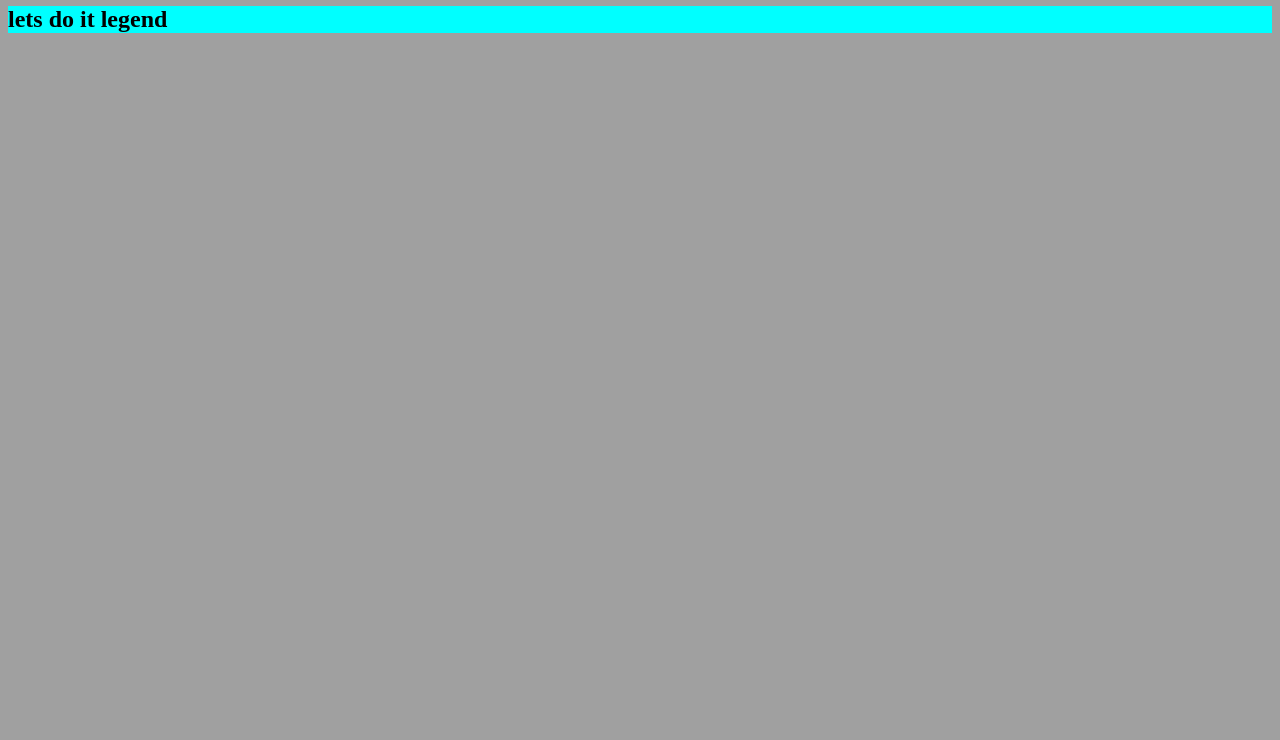
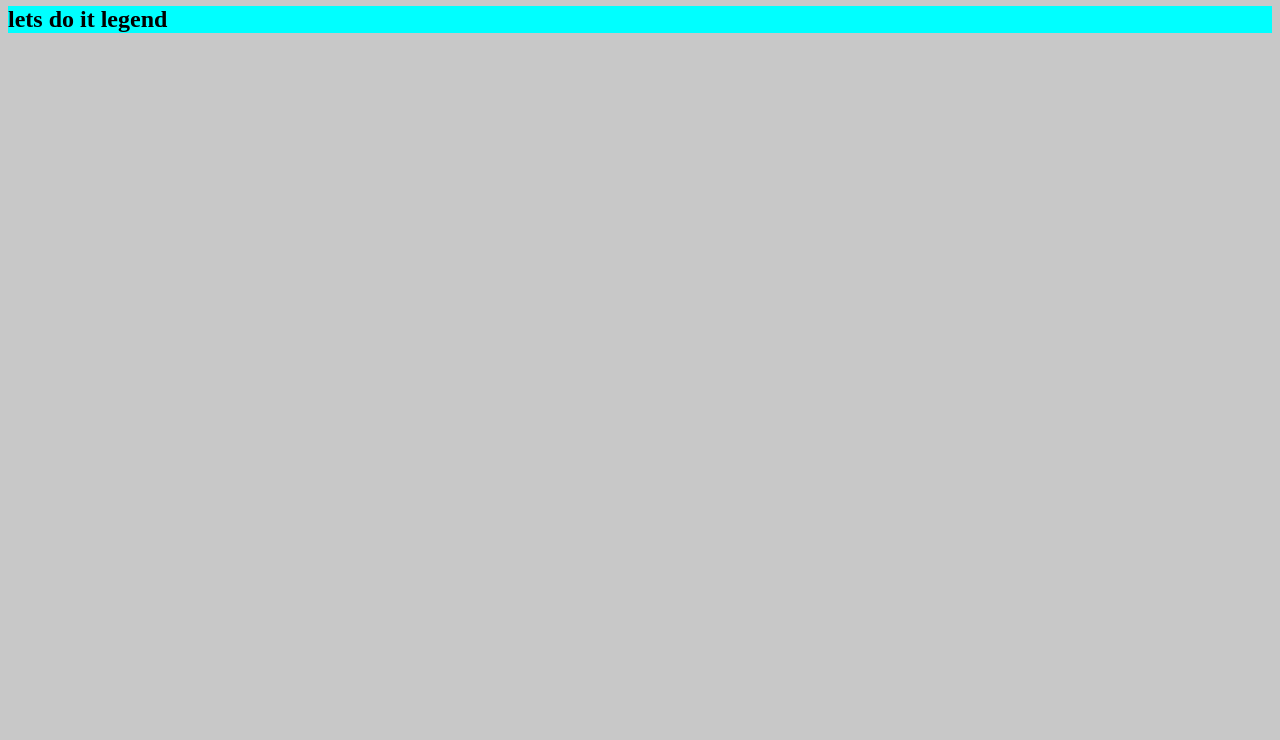
Before and after one commit to aasusudarsan/demome, a plain HTML site: page index.html in a window 1280 px wide. Shown: the part 60-800 px from the top of the page. Drawn offline with Linux system fonts and the light colour scheme.

Commit message:
200 is the new color code

```diff
--- a/styles.css
+++ b/styles.css
@@ -1,5 +1,5 @@
 body{
-  background-color:rgb(160, 160, 160)
+  background-color:rgb(200, 200, 200)
 }
 h1{
   background-color: blue;
```
